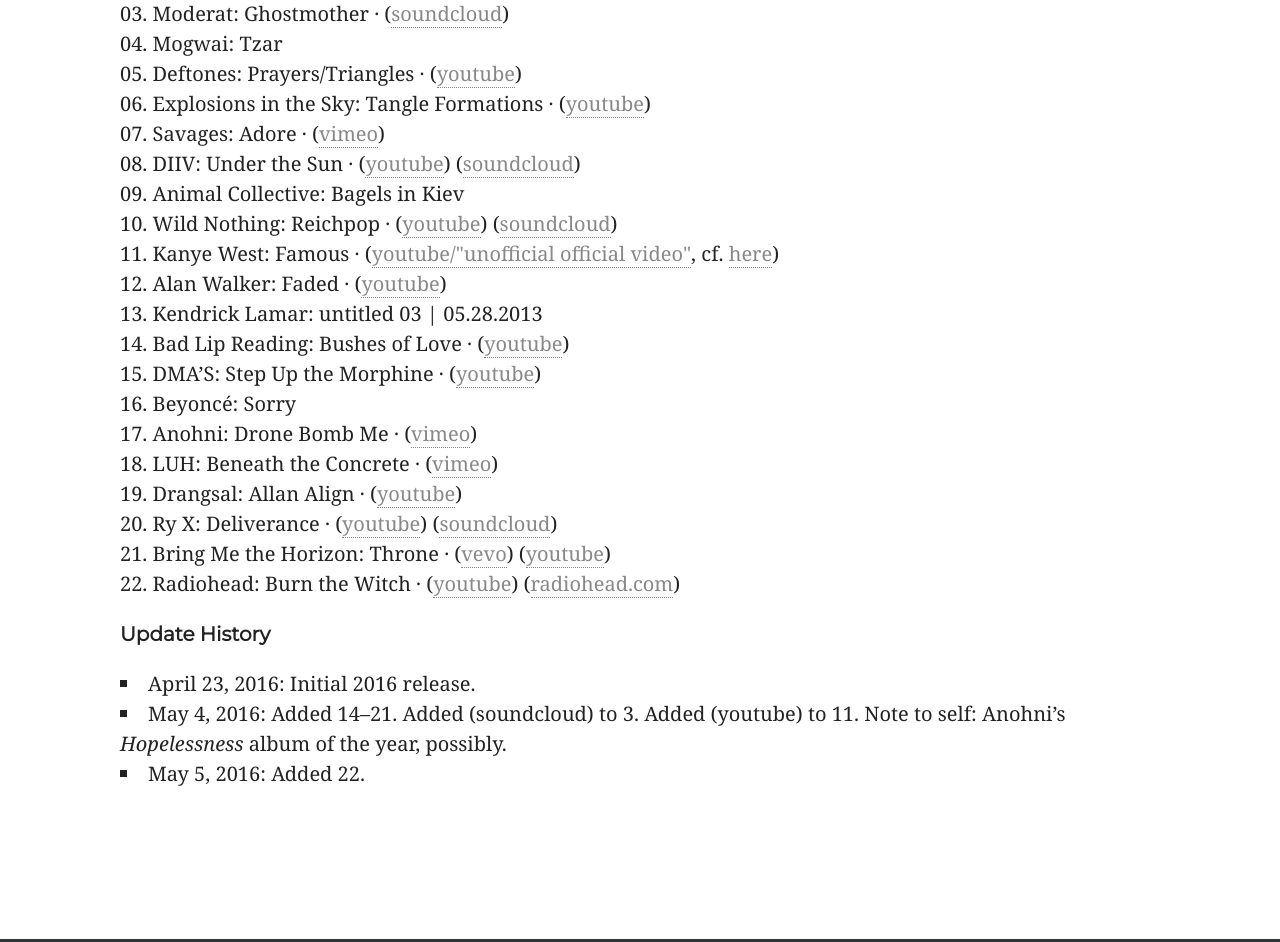
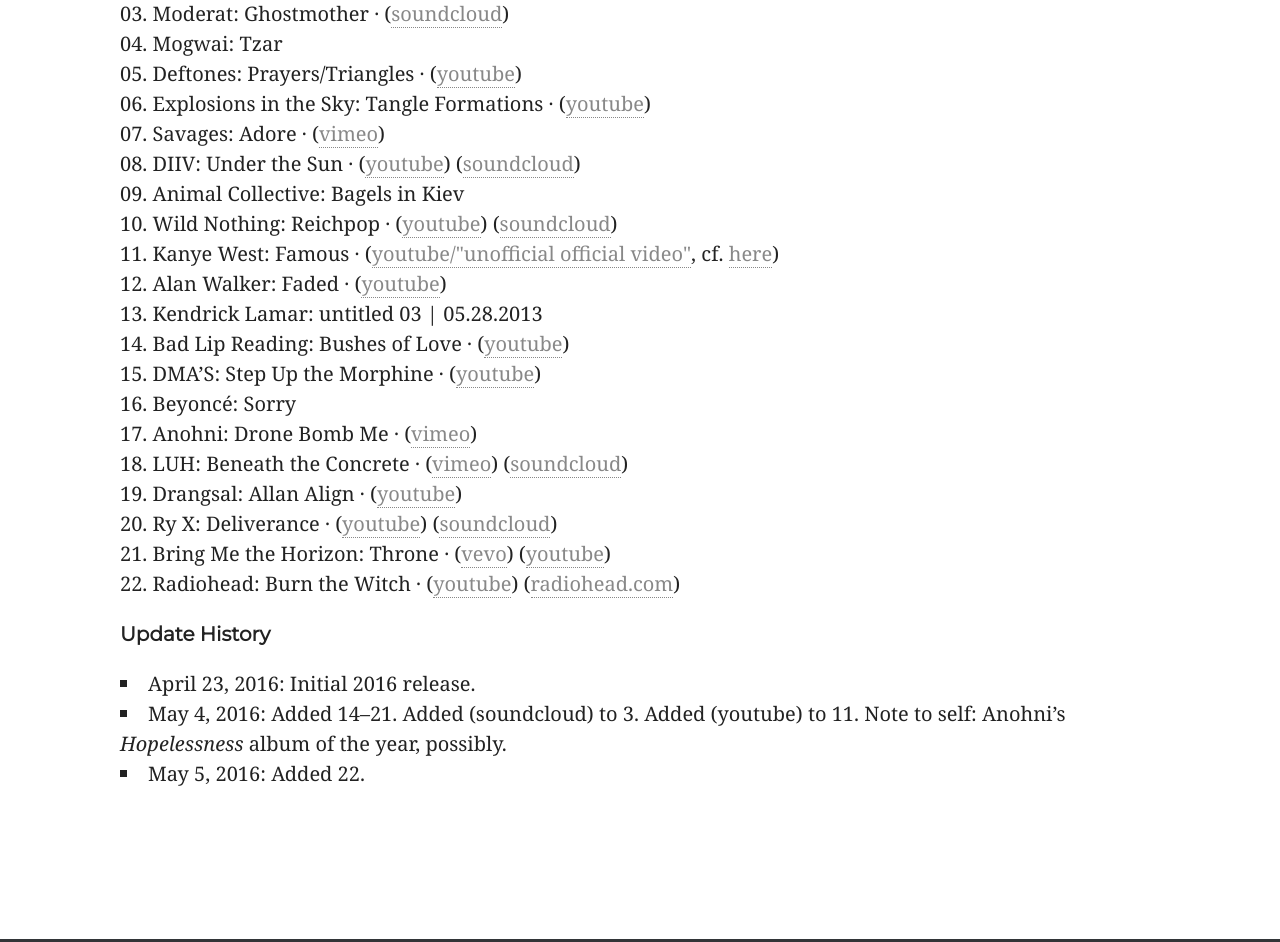
Before and after one commit to weltliteratur/blog, a Jekyll site: the page built from dh-soundtrack.md, in a window 1280 px wide. Shown: the part 751-1693 px from the top of the page. Built offline with Jekyll 4.4.1, drawn with Linux system fonts in a browser that asks for light colours; nearby versions of some CDN libraries; some web fonts are replaced.

Commit message:
added link

```diff
--- a/dh-soundtrack.md
+++ b/dh-soundtrack.md
@@ -28,7 +28,7 @@
   15. DMA'S: Step Up the Morphine &middot; ([youtube](https://www.youtube.com/watch?v=vYTXXhkHHG0))
   16. Beyoncé: Sorry
   17. Anohni: Drone Bomb Me &middot; ([vimeo](https://vimeo.com/152637866))
-  18. LUH: Beneath the Concrete &middot; ([vimeo](https://vimeo.com/163403615))
+  18. LUH: Beneath the Concrete &middot; ([vimeo](https://vimeo.com/163403615)) ([soundcloud](https://soundcloud.com/lostunderheaven/beneath-the-concrete))
   19. Drangsal: Allan Align &middot; ([youtube](https://www.youtube.com/watch?v=99o3AkxzTcQ))
   20. Ry X: Deliverance &middot; ([youtube](https://www.youtube.com/watch?v=Es4THnMzefA)) ([soundcloud](https://soundcloud.com/ry-x/deliverance1))
   21. Bring Me the Horizon: Throne &middot; ([vevo](http://www.vevo.com/watch/bring-me-the-horizon/throne/GB1101500803)) ([youtube](https://www.youtube.com/watch?v=uD7dM1wol6g))
```
